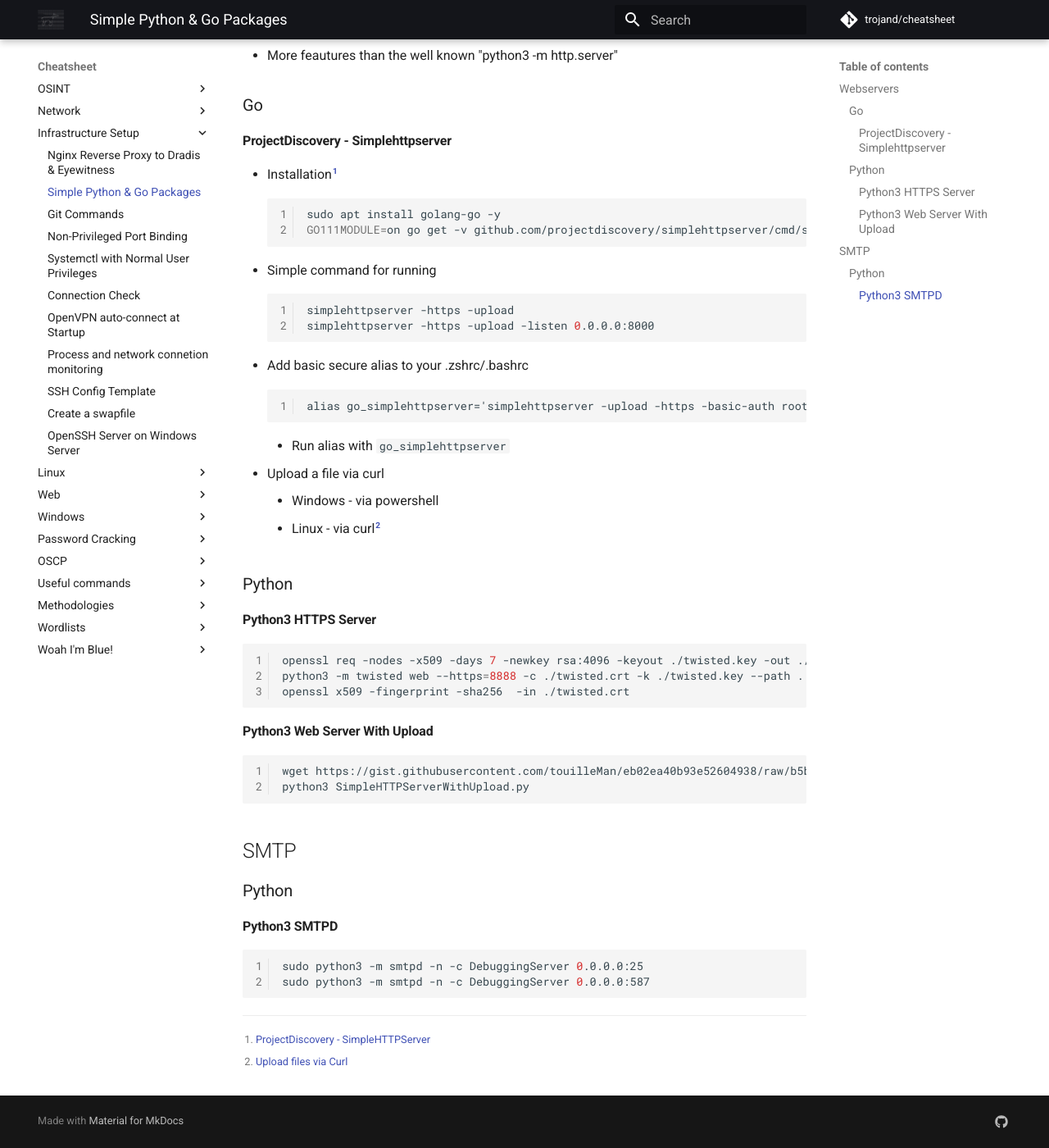
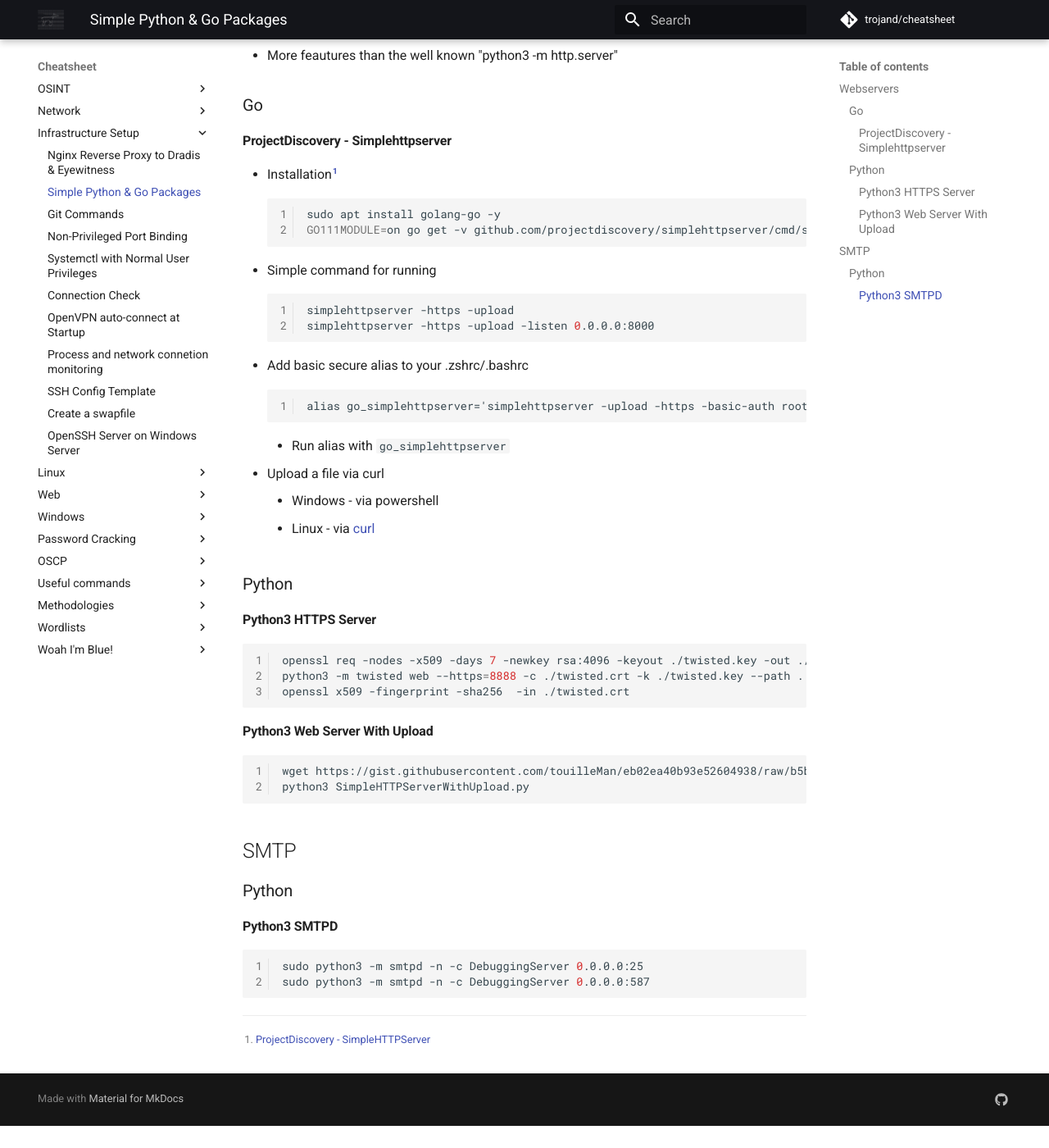
Before and after one commit to trojand/cheatsheet, an MkDocs documentation site: the page built from docs/Infrastructure_Setup/Simple_Python_Go_Packages.md, in a window 1280 px wide and 1400 px high, scrolled down 302 px. Shown: the whole window at 82% size. Built offline with MkDocs 1.6.1 and Material for MkDocs 9.7.7, drawn with Linux system fonts in a browser that asks for light colours; comment, search, counter and statistics services are not loaded; after the commit the page ends 1675 px from its top, so only the background shows below that.

Commit message:
Update Simple_Python_Go_Packages.md

````diff
--- a/docs/Infrastructure_Setup/Simple_Python_Go_Packages.md
+++ b/docs/Infrastructure_Setup/Simple_Python_Go_Packages.md
@@ -27,7 +27,7 @@
     * Run alias with `go_simplehttpserver`
 * Upload a file via curl
     * Windows - via powershell
-    * Linux - via curl[^2]
+    * Linux - via [curl](../Useful_Commands/Linux.html#upload-files-via-curl)
 
 
 
@@ -58,4 +58,3 @@ sudo python3 -m smtpd -n -c DebuggingServer 0.0.0.0:587
 ```
 
 [^1]: [ProjectDiscovery - SimpleHTTPServer](https://github.com/projectdiscovery/simplehttpserver)
-[^2]: [Upload files via Curl](../Useful_Commands/Linux.html#upload-files-via-curl)
````
